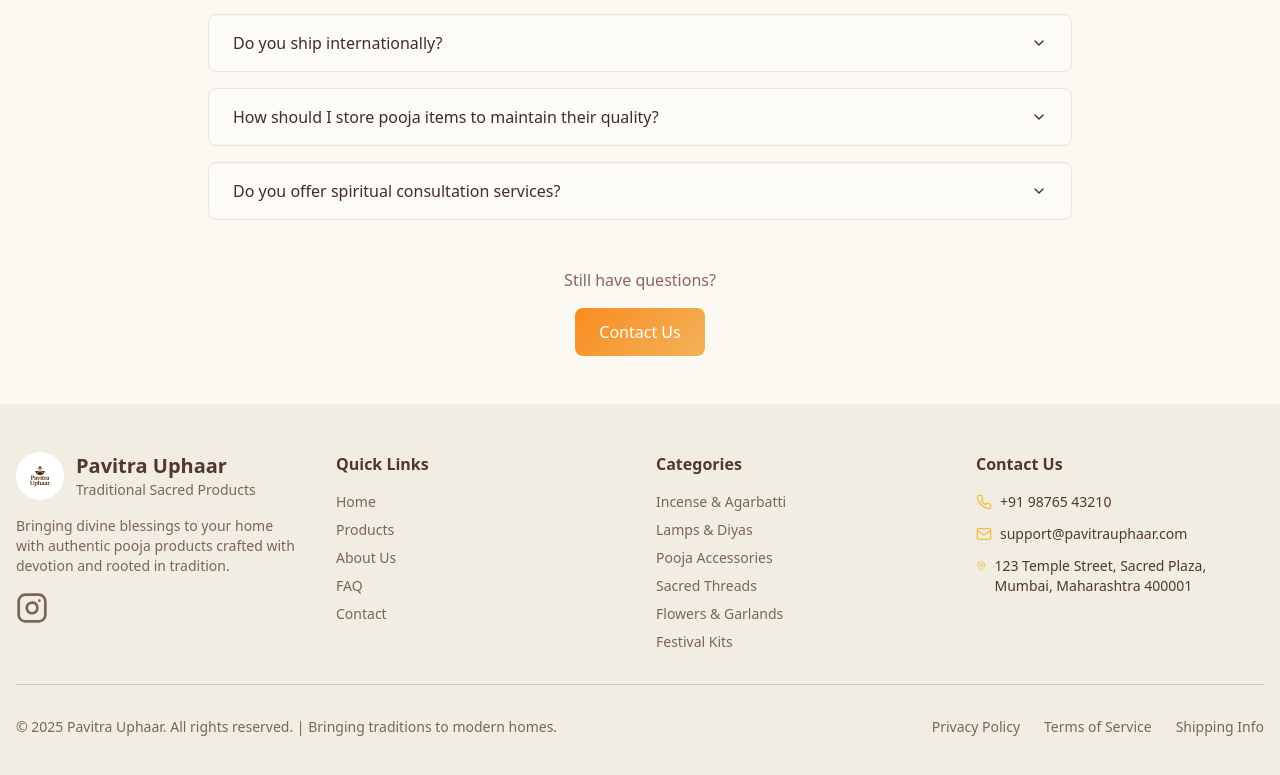
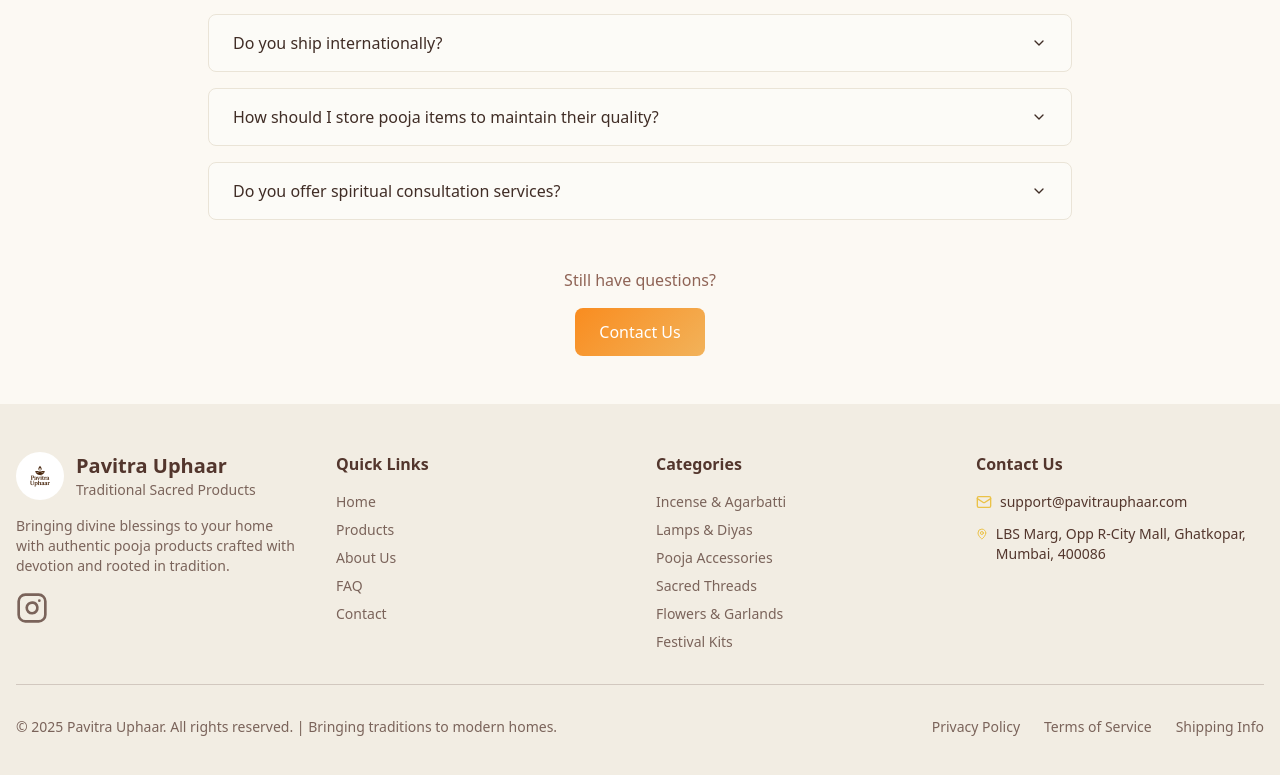
Before and after one commit to Anshulx2002/pavitr-uphaar-20, a React (Vite) app: page /faq in a window 1280 px wide. Shown: the part 777-1552 px from the top of the page. Built offline with nearby package versions, Linux system fonts and the light colour scheme.

Commit message:
Update footer contact information

```diff
--- a/src/components/Footer.tsx
+++ b/src/components/Footer.tsx
@@ -1,4 +1,4 @@
-import { Phone, Mail, MapPin, Instagram } from "lucide-react";
+import { Mail, MapPin, Instagram } from "lucide-react";
 const Footer = () => {
   return <footer className="bg-secondary text-secondary-foreground">
       <div className="container mx-auto px-4 py-12">
@@ -55,16 +55,12 @@ const Footer = () => {
             <h4 className="font-semibold mb-4">Contact Us</h4>
             <div className="space-y-3 text-sm">
               <div className="flex items-center space-x-2">
-                <Phone className="w-4 h-4 text-gold" />
-                <span>+91 98765 43210</span>
-              </div>
-              <div className="flex items-center space-x-2">
                 <Mail className="w-4 h-4 text-gold" />
                 <span>support@pavitrauphaar.com</span>
               </div>
               <div className="flex items-start space-x-2">
                 <MapPin className="w-4 h-4 text-gold mt-0.5" />
-                <span>123 Temple Street, Sacred Plaza, Mumbai, Maharashtra 400001</span>
+                <span>LBS Marg, Opp R-City Mall, Ghatkopar, Mumbai, 400086</span>
               </div>
             </div>
           </div>
```
